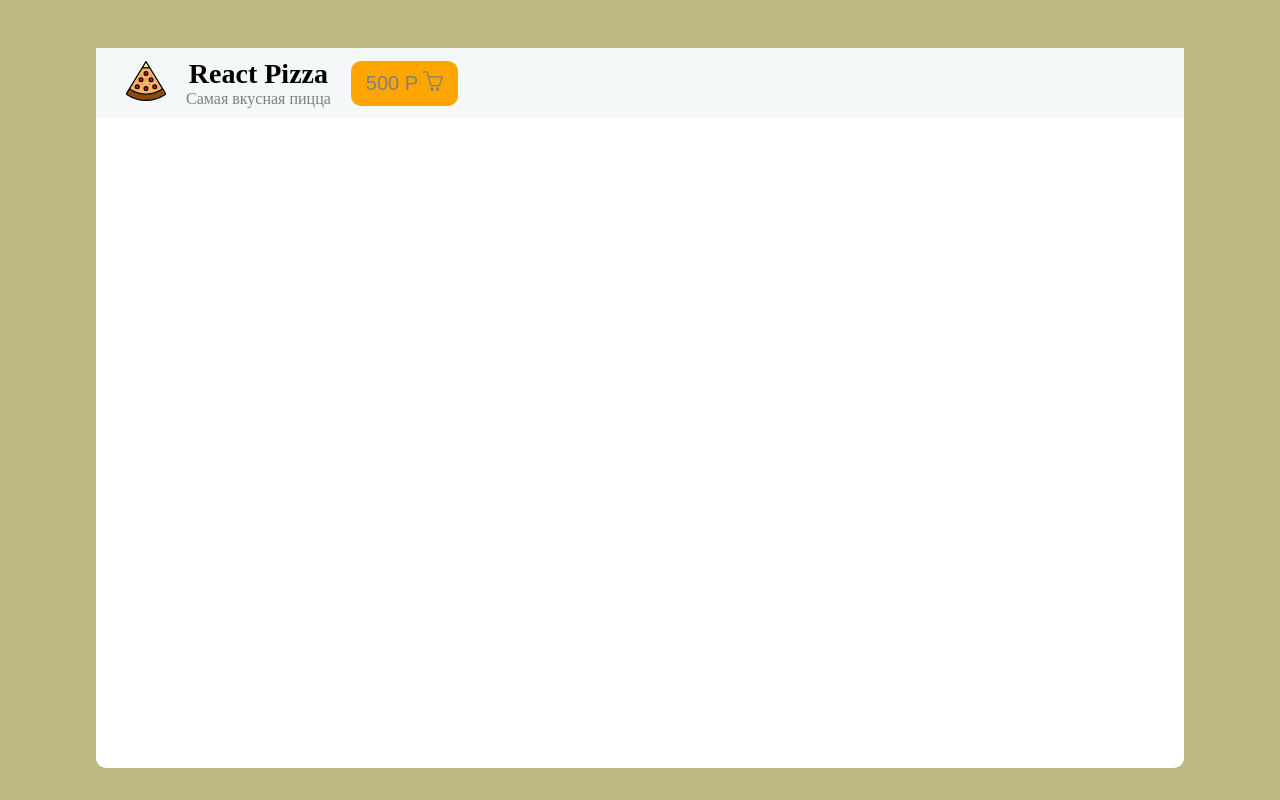
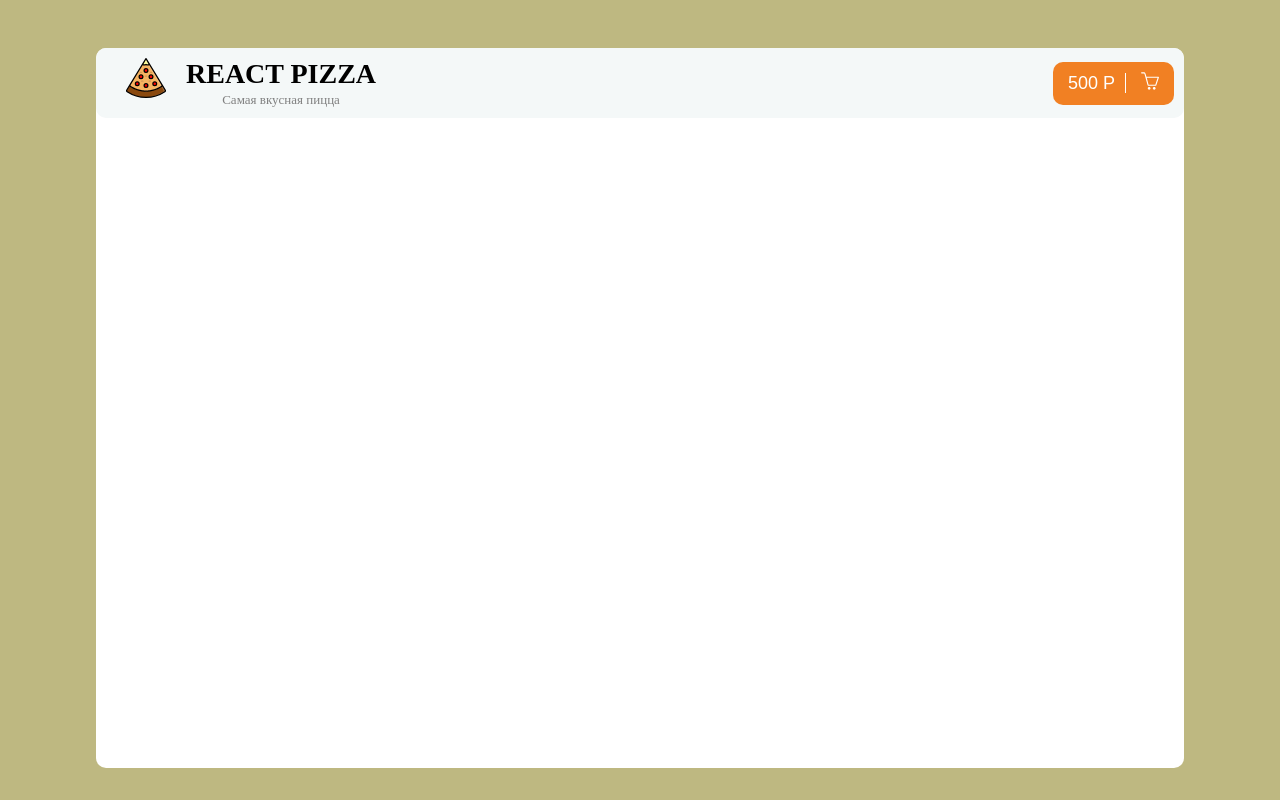
Before and after one commit to drozd12321/React-Typescript, a React (Vite) app: page / in a window 1280 px wide. Built offline with nearby package versions, Linux system fonts and the light colour scheme.

Commit message:
HeaderCompleted

```diff
--- a/src/App.module.scss
+++ b/src/App.module.scss
@@ -11,4 +11,5 @@ body {
   border-radius: 10px;
   height: 90vh;
   width: 85vw;
+  position: relative;
 }
--- a/src/components/header/Header.module.scss
+++ b/src/components/header/Header.module.scss
@@ -1,36 +1,59 @@
-.img {
-  margin-left: 20px;
-  width: 40px;
-}
 .head {
   background-color: rgb(244, 248, 248);
+  width: 100%;
+  border-radius: 10px;
 }
 .container {
   display: flex;
   align-items: center;
   text-align: center;
+  justify-content: center;
   gap: 20px;
   padding: 10px;
   h1 {
     font-size: 28px;
     margin: 0;
+    text-transform: uppercase;
+  }
+  .img {
+    margin-left: 20px;
+    width: 40px;
   }
   span {
-    font-size: 13x;
+    font-size: 13px;
     color: gray;
+  }
+  .separator {
+    width: 1px;
+    margin-left: 10px;
+    margin-right: 10px;
+    background-color: white;
+    height: 20px;
+  }
+
+  .left {
+    display: flex;
+    gap: 20px;
   }
   .splitBtn {
     display: flex;
     align-items: center;
     border: none;
-    background-color: orange;
     border-radius: 10px;
     color: white;
     padding: 10px 15px;
     font-size: 20px;
+    background-color: rgb(241, 128, 35);
+    span {
+      color: white;
+      font-size: 18px;
+    }
   }
   .BtnIcon {
     margin-left: 5px;
     height: auto;
   }
+  .btnDiv {
+    margin-left: auto;
+  }
 }
--- a/src/components/header/Header.tsx
+++ b/src/components/header/Header.tsx
@@ -6,6 +6,7 @@ const Header = () => {
   return (
     <header className={styles.head}>
       <div className={styles.container}>
+        <div className={styles.left}>
           <div className={styles.img}>
             <img src={pizzaLogo} alt="" />
           </div>
@@ -13,9 +14,11 @@ const Header = () => {
             <h1>React Pizza</h1>
             <span>Самая вкусная пицца</span>
           </div>
-        <div>
+        </div>
+        <div className={styles.btnDiv}>
           <button className={styles.splitBtn}>
             <span>500 P</span>
+            <span className={styles.separator}></span>
             <span>
               {" "}
               <SlBasket className={styles.BtnIcon} />
```
Lines whose indentation alone changed are shown as unchanged.
